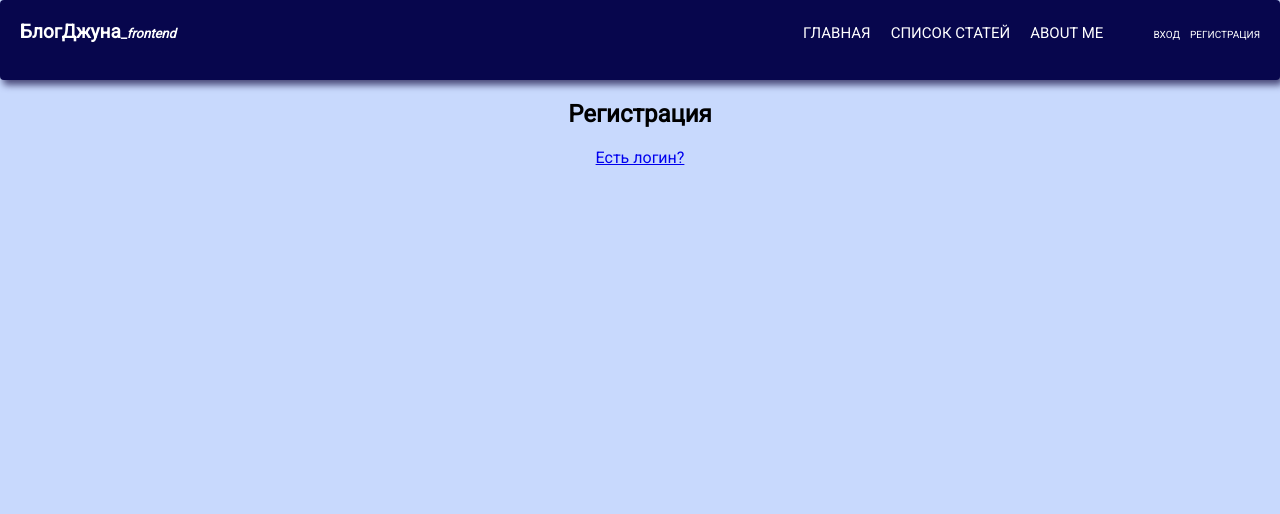
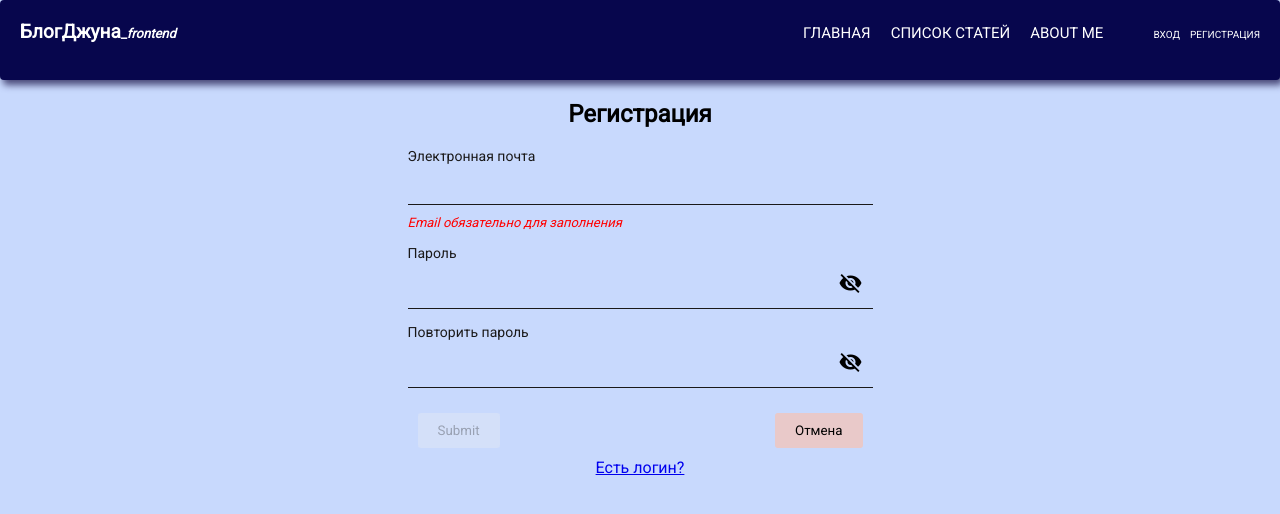
Before and after one commit to 102nix/blog, a React (Create React App) app: page /auth/register in a window 1280 px wide. Shown: the top 514 px of the page. Built offline with nearby package versions, Linux system fonts and the light colour scheme.

Commit message:
added all FieldForm. completed form & validate

```diff
--- a/src/components/ui/RegisterForm.jsx
+++ b/src/components/ui/RegisterForm.jsx
@@ -1,8 +1,7 @@
 import React, { useState, useEffect } from 'react'
 import { NavLink, useHistory } from 'react-router-dom'
-import { Formik, Form } from 'formik'
 import * as yup from 'yup'
-import { InputComponent } from '../InputComponent/InputComponent'
+import { TextField } from '../common/form/TextField'
 
 export const RegisterForm = () => {
 
@@ -24,16 +23,21 @@ export const RegisterForm = () => {
   }
 
   let validateScheme = yup.object().shape({
-    confirmpassword: yup.string().oneOf([yup.ref('password'), null], 'Пароли не совпадают'),
-    password: yup.string().required('Пароль обязателен для заполнения')
+    password: yup.string()
+      .required('Пароль обязателен для заполнения')
       .matches(/(?=.*[A-Z])/,'Пароль должен содержать хотябы 1 заглавную букву')
       .matches(/(?=.*[0-9])/,'Пароль должен содержать хотябы 1 число')
       .matches(/(?=.{8,})/,'Пароль должен состоять минимум из 8 символов'),
     email: yup.string().required('Email обязательно для заполнения').email('Email введён некорректно'),
   })
+  let validateConfirmPass = yup.object().shape({
+    confirmpassword: yup.string().oneOf([yup.ref('password'), null], 'Пароли не совпадают')
+
+  })
 
   const validate = () => {
     validateScheme.validate(data).then(() => setErrors({})).catch(err => setErrors({[err.path]: err.message}))
+    validateConfirmPass.validate(data).then(() => setErrors({})).catch(err => setErrors({[err.path]: err.message}))
     return Object.keys(errors).length === 0
   }
 
@@ -53,49 +57,42 @@ export const RegisterForm = () => {
   return (
     <div className="auth">
       <h2>Регистрация</h2>
-      {/* <Formik
-        initialValues={{
-          login: '',
-          password: '',
-          confirmpassword: ''
-        }}
-        validationSchema={Yup.object({
-          login: Yup.string().email('Необходимо использовать email').required('Поле не должно быть пустым'),
-          password: Yup.string().required('Поле не должно быть пустым'),
-          confirmpassword: Yup.string().oneOf([Yup.ref('password'), null], 'Пароли не совпадают')
-        })}
-        onSubmit = {dataForm => {
-          console.log(dataForm)
-        }}
-      >
-        <Form className='form-auth'>
-          <InputComponent
-            label="Email:"
-            id="login"
-            type="text"
-            name="login"
-            placeholder="Введите ваш email..."
+      <form className="form-auth" onSubmit={handleSubmit}>
+        <TextField
+          label="Электронная почта"
+          name="email"
+          value={data.email}
+          onChange={handleChange}
+          error={errors.email}
+          autoFocus
         />
-          <InputComponent
-            label="Password:"
-            id="password"
+        <TextField
+          label="Пароль"
           type="password"
           name="password"
-            placeholder="Введите ваш пароль..."
+          value={data.password}
+          onChange={handleChange}
+          error={errors.password}
         />
-          <InputComponent
-            label="Confirm Password:"
-            id="confirmpassword"
+        <TextField
+          label="Повторить пароль"
           type="password"
           name="confirmpassword"
-            placeholder="Ещё раз пароль..."
+          value={data.confirmpassword}
+          onChange={handleChange}
+          error={errors.confirmpassword}
         />
         <div className="form-actions">
-            <button className="btn btn-login">Сохранить</button>
+          <button
+            type="submit"
+            disabled={!isValid}
+            className="btn btn-login"
+          >
+            Submit
+          </button>
           <button className="btn btn-cansel" onClick={() => {history.push('/')}}>Отмена</button>
         </div>
-        </Form>
-      </Formik> */}
+      </form>
       <div className="form-links">
         <NavLink to='/auth/login' className='link-reg'>Есть логин?</NavLink>
       </div>
```
Lines whose indentation alone changed are shown as unchanged.
